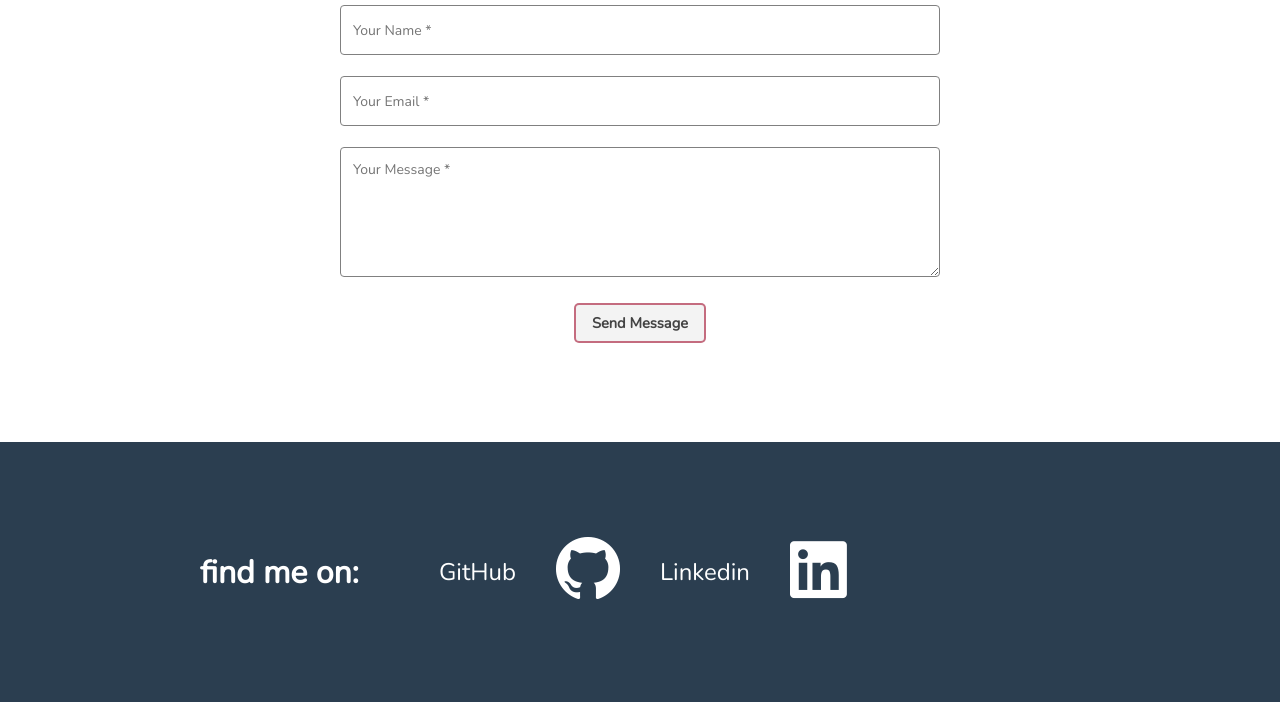
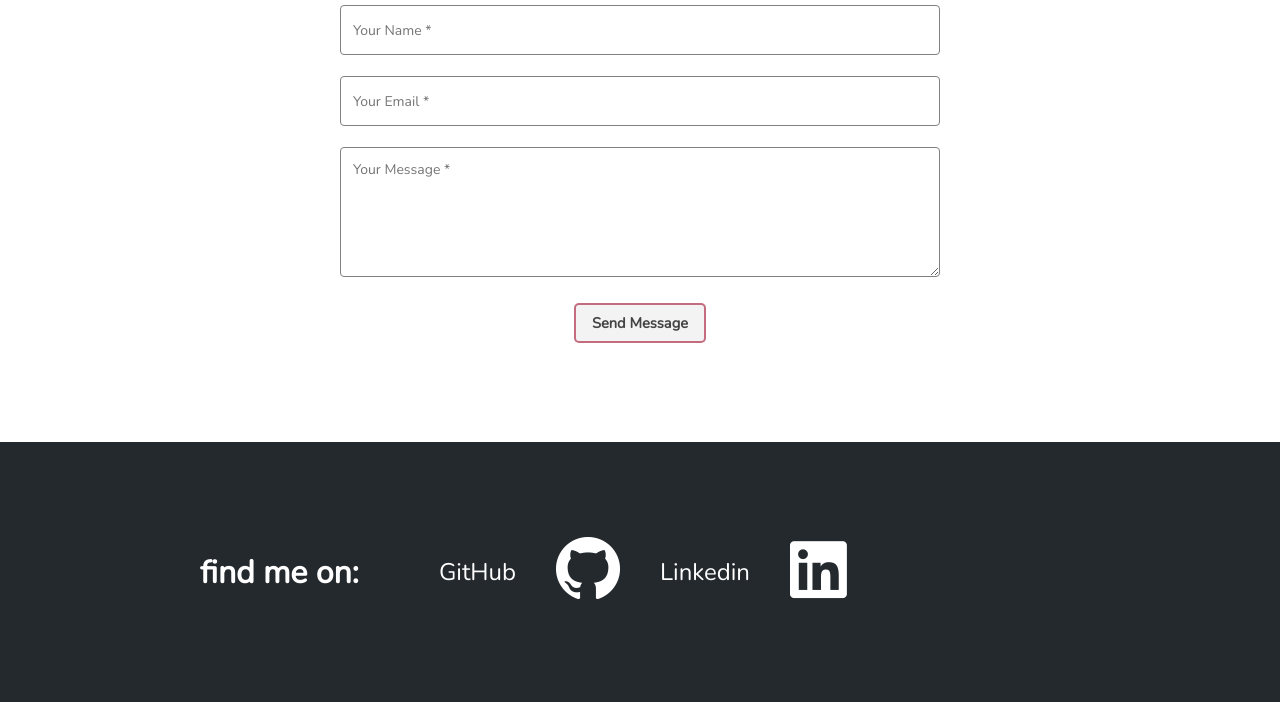
Before and after one commit to tomerrajuan/portfolio, a PHP site: page / in a window 1280 px wide. Shown: the part 4051-4753 px from the top of the page. Run offline with PHP 8.4, Linux system fonts and the light colour scheme; some libraries are stand-ins or nearby versions.

Commit message:
changes css

```diff
--- a/style.css
+++ b/style.css
@@ -24,7 +24,7 @@ header {
   margin-top: -2vh;
   height: 0;
   width: 100vw;
-  background-color: rgb(43, 62, 80);
+  background-color: rgb(36,41,46);
   display: flex;
   position: fixed;
 }
@@ -458,7 +458,7 @@ footer {
   height: 260px;
   width: 100vw;
   justify-content: center;
-  background-color: rgb(43, 62, 80);
+  background-color: rgb(36,41,46);
 }
 
 #fa-va-footer {
```
Also changed, not shown: index.html (line endings or trailing spaces).
